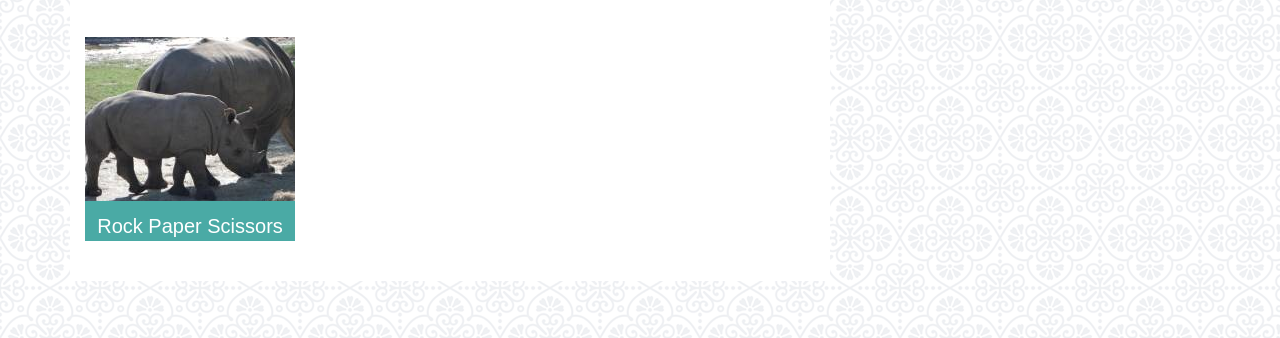
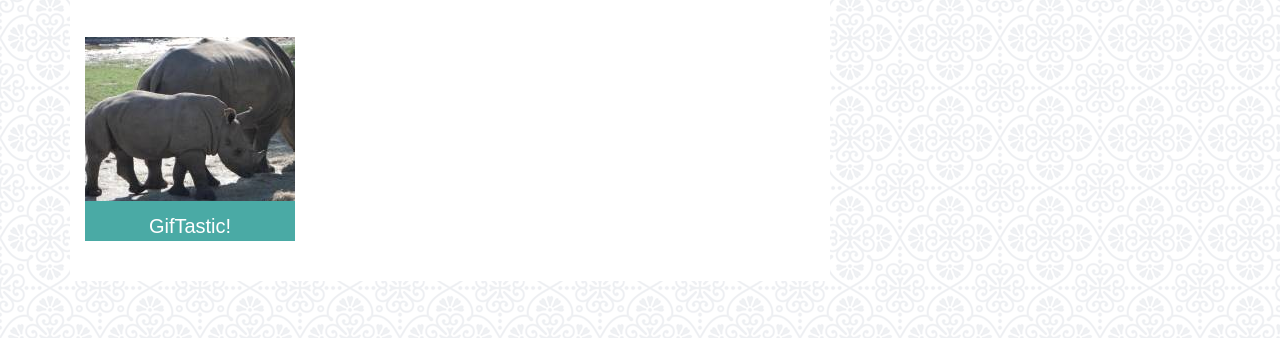
Before and after one commit to lolaliz/Bootstrap-Portfolio, a plain HTML site: page portfolio.html in a window 1280 px wide. Shown: the part 612-950 px from the top of the page. Drawn offline with nearby package versions, Linux system fonts and the light colour scheme.

Commit message:
adding another link to portfolio

```diff
--- a/portfolio.html
+++ b/portfolio.html
@@ -59,8 +59,9 @@
                          </div>
                             <div class="row">
                                 <div class="col-8 col-sm-6">
-                                    <div><img class="pic" class="img-responsive" src="images/animals-q-c-210-204-1.jpg">
-                                        <div class="label">Rock Paper Scissors</div>
+                                    <div><a href="https://lolaliz.github.io/GifTastic/"><img class="pic" class="img-responsive" src="images/animals-q-c-210-204-1.jpg">
+                                        <div class="label">GifTastic!</div>
+                                         </a>
                                    </div>
                                </div>
                             </div>
```
